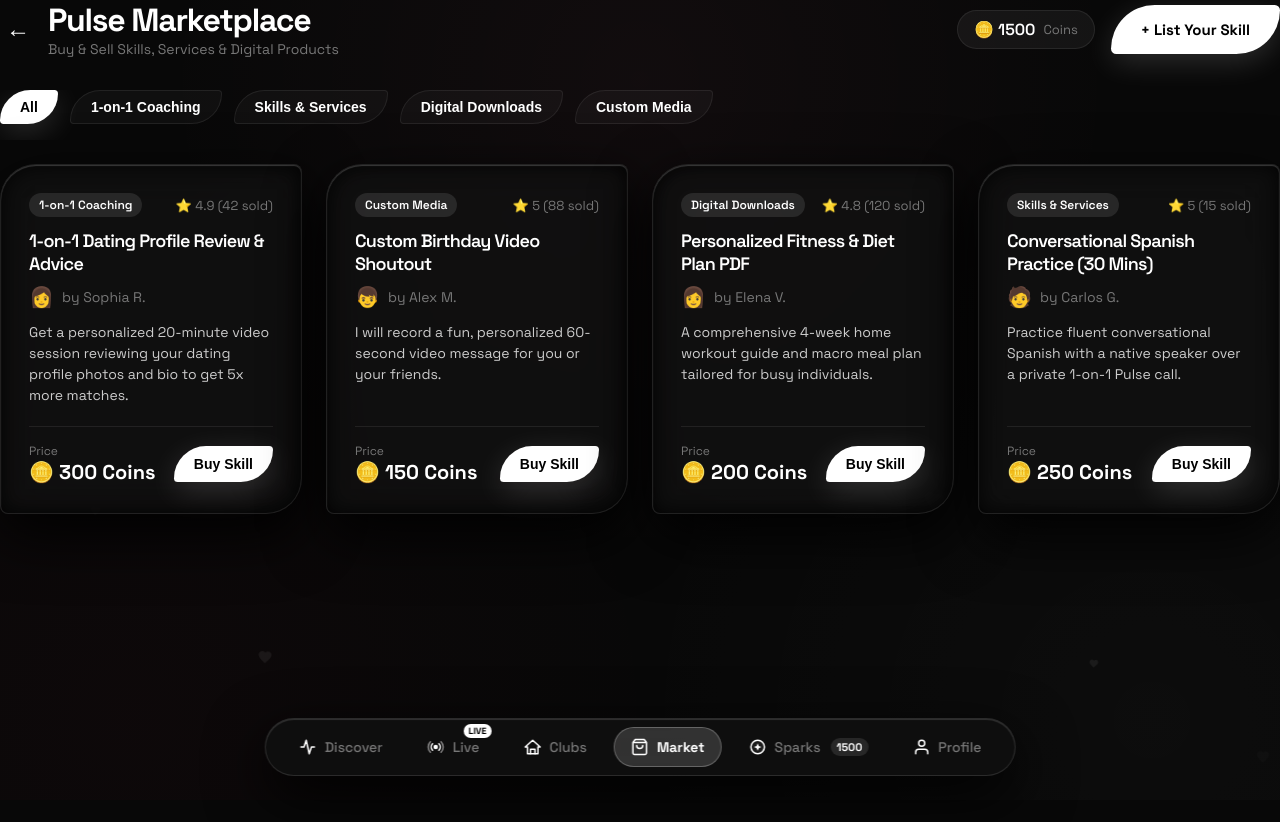
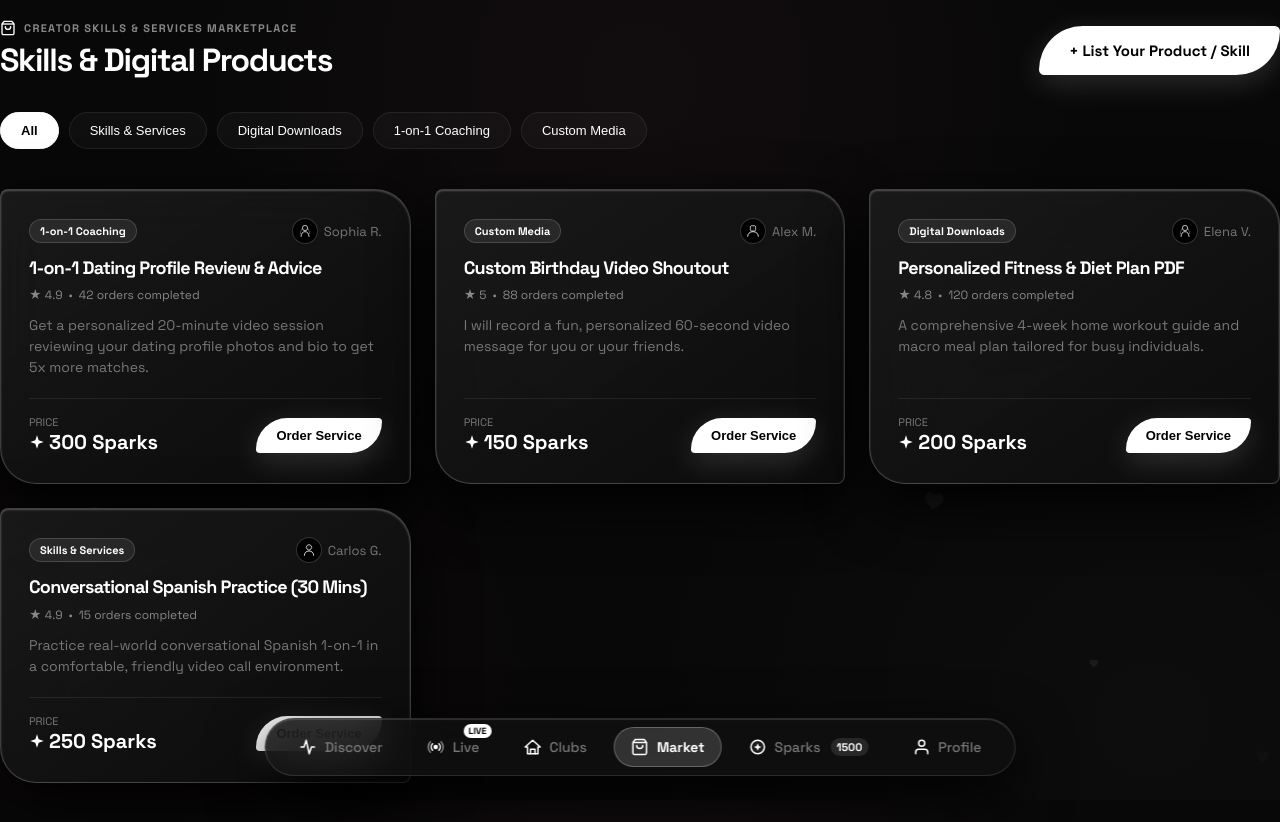
Before and after one commit to gauravpatkotwar/pulse-dating-app, a Next.js app: page /marketplace in a window 1280 px wide. Shown: the top 822 px of the page. Before the commit the page ends 800 px from the top, so only its background shows below. Built offline with nearby package versions, Linux system fonts and the light colour scheme.

Commit message:
feat: replace all OS emoji icons across app with custom invented vector avatars and SVG glyphs

```diff
--- a/src/app/components/Icons.tsx
+++ b/src/app/components/Icons.tsx
@@ -128,12 +128,13 @@ export function GiftCrownIcon({ size = 24, color = "#FFFFFF" }: IconProps) {
   );
 }
 
-// 13. Minimalist Line-Art Avatars
+// 13. PROPRIETARY CUSTOM INVENTED ARCHITECTURAL AVATARS (No OS Emojis)
 export function AvatarMale({ size = 48, color = "#FFFFFF" }: IconProps) {
   return (
     <svg width={size} height={size} viewBox="0 0 48 48" fill="none" xmlns="http://www.w3.org/2000/svg">
-      <circle cx="24" cy="18" r="8" stroke={color} strokeWidth="2" />
-      <path d="M10 40C10 32.268 16.268 26 24 26C31.732 26 38 32.268 38 40" stroke={color} strokeWidth="2" strokeLinecap="round" />
+      {/* Square Chamfered Architectural Male Silhouette */}
+      <rect x="16" y="8" width="16" height="16" rx="4" stroke={color} strokeWidth="2" fill="rgba(255,255,255,0.06)" />
+      <path d="M8 40C8 31 15 26 24 26C33 26 40 31 40 40" stroke={color} strokeWidth="2.5" strokeLinecap="round" />
     </svg>
   );
 }
@@ -141,10 +142,20 @@ export function AvatarMale({ size = 48, color = "#FFFFFF" }: IconProps) {
 export function AvatarFemale({ size = 48, color = "#FFFFFF" }: IconProps) {
   return (
     <svg width={size} height={size} viewBox="0 0 48 48" fill="none" xmlns="http://www.w3.org/2000/svg">
-      <circle cx="24" cy="16" r="7" stroke={color} strokeWidth="2" />
-      <path d="M14 16C12 24 10 26 10 30" stroke={color} strokeWidth="2" strokeLinecap="round" />
-      <path d="M34 16C36 24 38 26 38 30" stroke={color} strokeWidth="2" strokeLinecap="round" />
-      <path d="M12 40C12 33.3726 17.3726 28 24 28C30.6274 28 36 33.3726 36 40" stroke={color} strokeWidth="2" strokeLinecap="round" />
+      {/* Circular Smooth Architectural Female Silhouette */}
+      <circle cx="24" cy="15" r="8" stroke={color} strokeWidth="2" fill="rgba(255,255,255,0.06)" />
+      <path d="M12 40C12 32 17 26 24 26C31 26 36 32 36 40" stroke={color} strokeWidth="2.5" strokeLinecap="round" />
+      <path d="M14 18C12 24 10 26 10 32M34 18C36 24 38 26 38 32" stroke={color} strokeWidth="1.5" strokeLinecap="round" opacity="0.6" />
+    </svg>
+  );
+}
+
+export function AvatarOther({ size = 48, color = "#FFFFFF" }: IconProps) {
+  return (
+    <svg width={size} height={size} viewBox="0 0 48 48" fill="none" xmlns="http://www.w3.org/2000/svg">
+      {/* Diamond Cyber Anonymous Avatar */}
+      <rect x="16" y="8" width="16" height="16" rx="8" transform="rotate(45 24 16)" stroke={color} strokeWidth="2" fill="rgba(255,255,255,0.06)" />
+      <path d="M10 40C10 32 16 27 24 27C32 27 38 32 38 40" stroke={color} strokeWidth="2.5" strokeLinecap="round" />
     </svg>
   );
 }
--- a/src/app/marketplace/page.tsx
+++ b/src/app/marketplace/page.tsx
@@ -4,12 +4,13 @@ import React, { useState } from "react";
 import Link from "next/link";
 import { useRouter } from "next/navigation";
 import { useAppContext } from "../context/AppContext";
+import { MarketIcon, SparksIcon, AvatarFemale, AvatarMale, AvatarOther } from "../components/Icons";
 
 interface MarketplaceItem {
   id: string;
   title: string;
   sellerName: string;
-  sellerAvatar: string;
+  gender: "Female" | "Male" | "Other";
   category: "Skills & Services" | "Digital Downloads" | "1-on-1 Coaching" | "Custom Media";
   priceCoins: number;
   description: string;
@@ -22,7 +23,7 @@ const initialItems: MarketplaceItem[] = [
     id: "m1",
     title: "1-on-1 Dating Profile Review & Advice",
     sellerName: "Sophia R.",
-    sellerAvatar: "👩",
+    gender: "Female",
     category: "1-on-1 Coaching",
     priceCoins: 300,
     description: "Get a personalized 20-minute video session reviewing your dating profile photos and bio to get 5x more matches.",
@@ -33,7 +34,7 @@ const initialItems: MarketplaceItem[] = [
     id: "m2",
     title: "Custom Birthday Video Shoutout",
     sellerName: "Alex M.",
-    sellerAvatar: "👦",
+    gender: "Male",
     category: "Custom Media",
     priceCoins: 150,
     description: "I will record a fun, personalized 60-second video message for you or your friends.",
@@ -44,7 +45,7 @@ const initialItems: MarketplaceItem[] = [
     id: "m3",
     title: "Personalized Fitness & Diet Plan PDF",
     sellerName: "Elena V.",
-    sellerAvatar: "👩",
+    gender: "Female",
     category: "Digital Downloads",
     priceCoins: 200,
     description: "A comprehensive 4-week home workout guide and macro meal plan tailored for busy individuals.",
@@ -55,11 +56,11 @@ const initialItems: MarketplaceItem[] = [
     id: "m4",
     title: "Conversational Spanish Practice (30 Mins)",
     sellerName: "Carlos G.",
-    sellerAvatar: "🧑",
+    gender: "Other",
     category: "Skills & Services",
     priceCoins: 250,
-    description: "Practice fluent conversational Spanish with a native speaker over a private 1-on-1 Pulse call.",
-    rating: 5.0,
+    description: "Practice real-world conversational Spanish 1-on-1 in a comfortable, friendly video call environment.",
+    rating: 4.9,
     salesCount: 15
   }
 ];
@@ -67,140 +68,118 @@ const initialItems: MarketplaceItem[] = [
 export default function MarketplacePage() {
   const router = useRouter();
   const { tokens, deductTokens } = useAppContext();
-  const [items, setItems] = useState<MarketplaceItem[]>(initialItems);
+  const [items] = useState<MarketplaceItem[]>(initialItems);
   const [selectedCategory, setSelectedCategory] = useState<string>("All");
-  const [purchasedIds, setPurchasedIds] = useState<string[]>([]);
 
-  const categories = ["All", "1-on-1 Coaching", "Skills & Services", "Digital Downloads", "Custom Media"];
+  const categories = ["All", "Skills & Services", "Digital Downloads", "1-on-1 Coaching", "Custom Media"];
 
   const filteredItems = selectedCategory === "All"
     ? items
     : items.filter(item => item.category === selectedCategory);
 
   const handlePurchase = (item: MarketplaceItem) => {
-    if (purchasedIds.includes(item.id)) {
-      alert("You have already purchased this item!");
-      return;
-    }
-
-    if (tokens < item.priceCoins) {
-      alert(`Insufficient Pulse Coins! You need ${item.priceCoins} Coins, but you have ${tokens} Coins.`);
-      router.push('/checkout');
-      return;
-    }
-
-    const success = deductTokens(item.priceCoins);
-    if (success) {
-      setPurchasedIds([...purchasedIds, item.id]);
-      alert(`🎉 Purchase Successful! You unlocked "${item.title}". ${item.priceCoins} Pulse Coins transferred to ${item.sellerName}.`);
+    if (deductTokens(item.priceCoins)) {
+      alert(`Success! You have purchased "${item.title}" for ${item.priceCoins} Sparks.`);
+    } else {
+      alert(`Insufficient Sparks! You need ${item.priceCoins} Sparks to purchase this service.`);
+      router.push("/checkout");
     }
   };
 
   return (
-    <main className="app-container">
+    <main className="app-container" style={{ paddingTop: '20px' }}>
+
       {/* Header */}
       <header style={{ display: 'flex', justifyContent: 'space-between', alignItems: 'center', marginBottom: '32px' }}>
-        <div style={{ display: 'flex', alignItems: 'center', gap: '12px' }}>
-          <button
-            onClick={() => router.push('/')}
-            style={{ background: 'transparent', border: 'none', color: 'var(--foreground)', fontSize: '24px', cursor: 'pointer' }}
-          >
-            ←
-          </button>
         <div>
-            <h1 className="h2" style={{ margin: 0 }}>Pulse Marketplace</h1>
-            <p style={{ margin: 0, color: 'var(--text-secondary)', fontSize: '14px' }}>Buy & Sell Skills, Services & Digital Products</p>
+          <div style={{ display: 'flex', alignItems: 'center', gap: '8px', color: '#888888', fontSize: '11px', fontWeight: 800, letterSpacing: '0.12em', marginBottom: '4px' }}>
+            <MarketIcon size={16} /> CREATOR SKILLS & SERVICES MARKETPLACE
           </div>
-        </div>
-
-        <div style={{ display: 'flex', gap: '16px', alignItems: 'center' }}>
-          <div style={{ display: 'flex', alignItems: 'center', gap: '8px', background: 'rgba(255,255,255,0.05)', padding: '8px 16px', borderRadius: '100px', border: '1px solid var(--card-border)' }}>
-            <span style={{ color: 'var(--accent-primary)', fontWeight: 600 }}>🪙 {tokens}</span>
-            <span style={{ fontSize: '13px', color: 'var(--text-secondary)' }}>Coins</span>
+          <h1 style={{ margin: 0, fontSize: '32px' }}>Skills & Digital Products</h1>
         </div>
 
         <Link href="/marketplace/create" className="btn-primary" style={{ textDecoration: 'none' }}>
-            + List Your Skill
+          + List Your Product / Skill
         </Link>
-        </div>
       </header>
 
       {/* Category Pills */}
-      <div style={{ display: 'flex', gap: '12px', overflowX: 'auto', paddingBottom: '16px', marginBottom: '24px' }}>
-        {categories.map(cat => (
+      <div style={{ display: 'flex', gap: '10px', marginBottom: '32px', overflowX: 'auto', paddingBottom: '8px' }}>
+        {categories.map((cat) => (
           <button
             key={cat}
             onClick={() => setSelectedCategory(cat)}
-            className={selectedCategory === cat ? "btn-primary" : "btn-outline"}
-            style={{ padding: '8px 20px', fontSize: '14px', whiteSpace: 'nowrap' }}
+            className="btn-outline"
+            style={{
+              borderRadius: '100px',
+              padding: '10px 20px',
+              fontSize: '13px',
+              background: selectedCategory === cat ? '#FFFFFF' : 'rgba(255,255,255,0.03)',
+              color: selectedCategory === cat ? '#000000' : '#FFFFFF',
+              borderColor: selectedCategory === cat ? '#FFFFFF' : 'var(--card-border)',
+              fontWeight: selectedCategory === cat ? 800 : 500
+            }}
           >
             {cat}
           </button>
         ))}
       </div>
 
-      {/* Marketplace Grid */}
-      <div style={{ display: 'grid', gridTemplateColumns: 'repeat(auto-fill, minmax(300px, 1fr))', gap: '24px' }}>
-        {filteredItems.map(item => {
-          const isPurchased = purchasedIds.includes(item.id);
-          return (
-            <div
-              key={item.id}
-              className="glass-panel"
-              style={{ display: 'flex', flexDirection: 'column', justifyContent: 'space-between', gap: '20px' }}
-            >
+      {/* Items Grid */}
+      <div style={{ display: 'grid', gridTemplateColumns: 'repeat(auto-fill, minmax(320px, 1fr))', gap: '24px' }}>
+        {filteredItems.map((item) => (
+          <div key={item.id} className="glass-panel glass-panel-vip" style={{ display: 'flex', flexDirection: 'column', justifyContent: 'space-between', gap: '20px' }}>
             <div>
-                {/* Category & Rating */}
+              {/* Category & Seller Row */}
               <div style={{ display: 'flex', justifyContent: 'space-between', alignItems: 'center', marginBottom: '12px' }}>
                 <span style={{
-                    fontSize: '12px', fontWeight: 600, padding: '4px 10px',
-                    borderRadius: '100px', background: 'rgba(255,255,255,0.1)', color: 'var(--accent-primary)'
+                  fontSize: '11px', fontWeight: 700, padding: '4px 10px', borderRadius: '100px',
+                  background: 'rgba(255,255,255,0.08)', color: '#FFFFFF', border: '1px solid rgba(255,255,255,0.15)'
                 }}>
                   {item.category}
                 </span>
-                  <span style={{ fontSize: '13px', color: 'var(--text-secondary)' }}>
-                    ⭐ {item.rating} ({item.salesCount} sold)
-                  </span>
+
+                <div style={{ display: 'flex', alignItems: 'center', gap: '6px', fontSize: '13px' }}>
+                  <div style={{ width: "24px", height: "24px", borderRadius: "50%", background: "#000", border: "1px solid rgba(255,255,255,0.2)", display: "flex", alignItems: "center", justifyContent: "center" }}>
+                    {item.gender === "Female" ? <AvatarFemale size={16} /> : item.gender === "Male" ? <AvatarMale size={16} /> : <AvatarOther size={16} />}
+                  </div>
+                  <span style={{ color: 'var(--text-secondary)' }}>{item.sellerName}</span>
+                </div>
               </div>
 
-                {/* Title */}
-                <h3 style={{ margin: '0 0 8px 0', fontSize: '18px', fontWeight: 600, lineHeight: 1.3 }}>
+              {/* Title & Rating */}
+              <h3 style={{ margin: '0 0 8px 0', fontSize: '18px', lineHeight: 1.3 }}>
                 {item.title}
               </h3>
 
-                {/* Seller Info */}
-                <div style={{ display: 'flex', alignItems: 'center', gap: '8px', marginBottom: '12px' }}>
-                  <span style={{ fontSize: '20px' }}>{item.sellerAvatar}</span>
-                  <span style={{ fontSize: '14px', color: 'var(--text-secondary)' }}>by {item.sellerName}</span>
+              <div style={{ display: 'flex', alignItems: 'center', gap: '6px', fontSize: '12px', color: '#888888', marginBottom: '12px' }}>
+                <span>★ {item.rating}</span>
+                <span>•</span>
+                <span>{item.salesCount} orders completed</span>
               </div>
 
-                {/* Description */}
-                <p style={{ fontSize: '14px', color: '#ccc', margin: 0, lineHeight: 1.5 }}>
+              <p style={{ margin: 0, fontSize: '14px', color: 'var(--text-secondary)', lineHeight: 1.5 }}>
                 {item.description}
               </p>
             </div>
 
             {/* Price & Action */}
-              <div style={{ display: 'flex', justifyContent: 'space-between', alignItems: 'center', paddingTop: '16px', borderTop: '1px solid var(--card-border)' }}>
+            <div style={{ paddingTop: '16px', borderTop: '1px solid var(--card-border)', display: 'flex', justifyContent: 'space-between', alignItems: 'center' }}>
               <div>
-                  <div style={{ fontSize: '12px', color: 'var(--text-secondary)' }}>Price</div>
-                  <div style={{ fontSize: '20px', fontWeight: 700, color: 'var(--accent-primary)' }}>
-                    🪙 {item.priceCoins} Coins
+                <div style={{ fontSize: '11px', color: 'var(--text-secondary)' }}>PRICE</div>
+                <div style={{ fontSize: '20px', fontWeight: 800, color: '#FFFFFF', display: 'flex', alignItems: 'center', gap: '4px' }}>
+                  <SparksIcon size={16} /> {item.priceCoins} Sparks
                 </div>
               </div>
 
-                <button
-                  onClick={() => handlePurchase(item)}
-                  className={isPurchased ? "btn-outline" : "btn-primary"}
-                  style={{ padding: '10px 20px', fontSize: '14px', background: isPurchased ? 'rgba(92,255,122,0.2)' : undefined, color: isPurchased ? '#5CFF7A' : undefined }}
-                >
-                  {isPurchased ? "Unlocked ✓" : "Buy Skill"}
+              <button onClick={() => handlePurchase(item)} className="btn-primary" style={{ padding: '10px 20px', fontSize: '13px' }}>
+                Order Service
               </button>
             </div>
           </div>
-          );
-        })}
+        ))}
       </div>
+
     </main>
   );
 }
```
Also changed, not shown: src/app/clubs/[clubId]/page.tsx (+23 -44 lines), src/app/live/page.tsx (+40 -59 lines), src/app/page.tsx (+3 -4 lines), src/app/profile/page.tsx (+16 -5 lines). Lines whose indentation alone changed are shown as unchanged.
